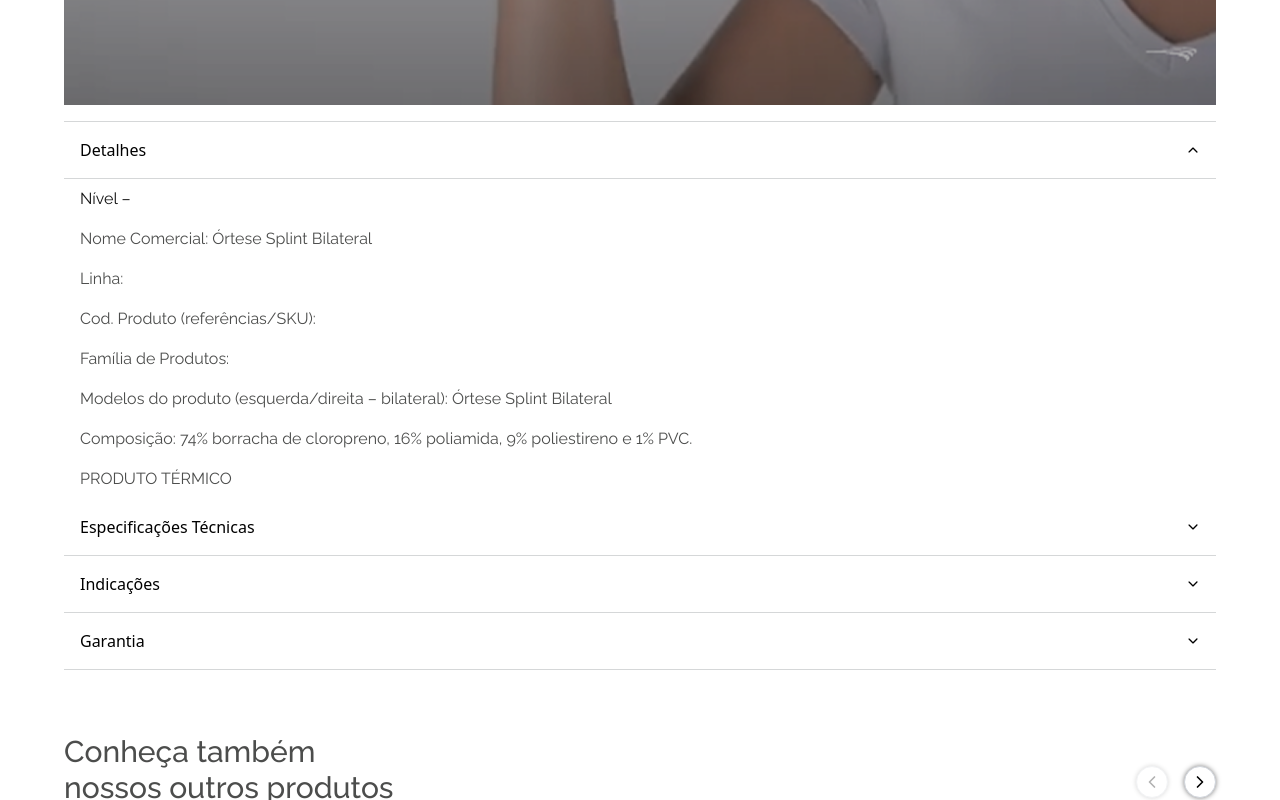
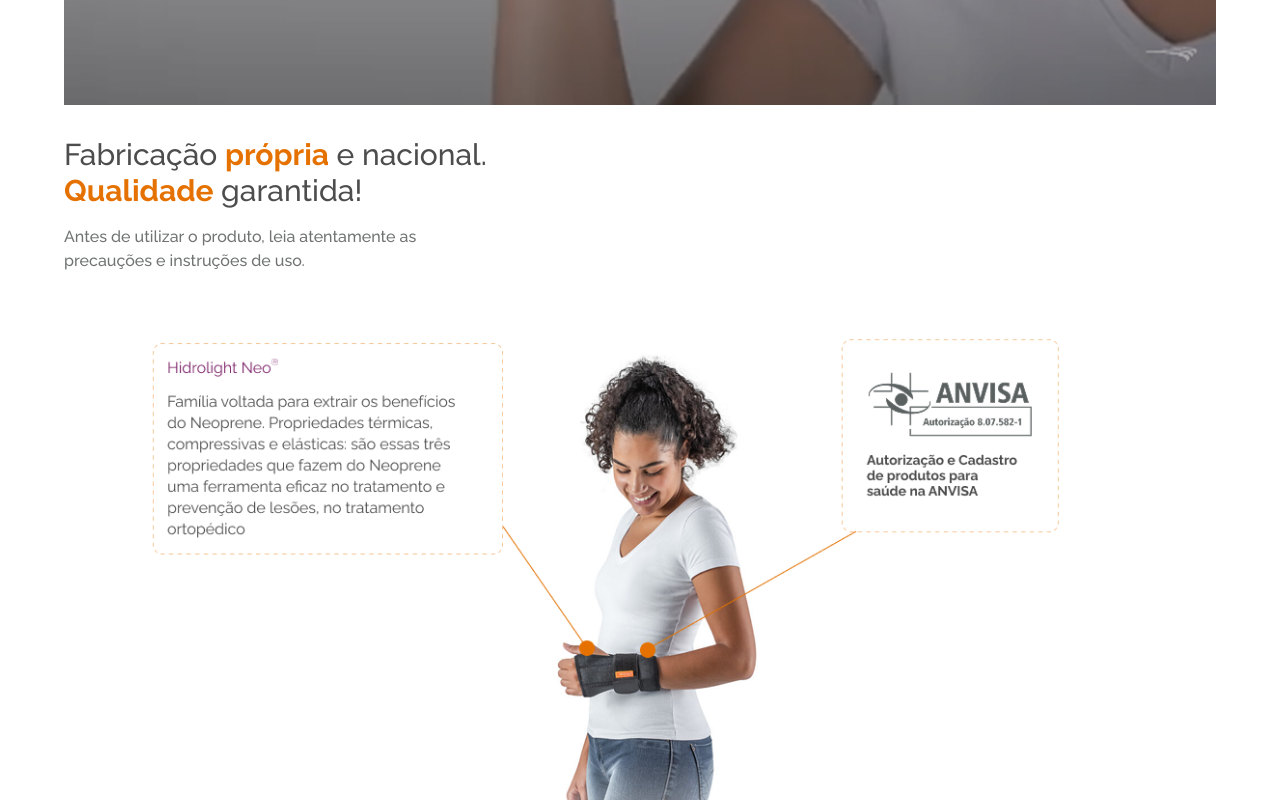
Before and after one commit to GefersonLopes/Plathanus, a React (Vite) app in the folder client/: page /produto/1 in a window 1280 px wide. Shown: the part 940-1740 px from the top of the page. Built offline with nearby package versions, Linux system fonts and the light colour scheme.

Commit message:
feat: adding img of quality

```diff
--- a/client/src/components/layout/ProductAbout/index.tsx
+++ b/client/src/components/layout/ProductAbout/index.tsx
@@ -91,7 +91,7 @@ const ProductAbout = ({
   ];
 
   return (
-    <section className="mt-4 border-t border-[#D5D7D8]">
+    <section className="border-t border-[#D5D7D8]">
       {sections.map((section) => (
         <FilterSection
           key={section.title}
--- /dev/null
+++ b/client/src/components/layout/QualitySection/index.tsx
@@ -0,0 +1,35 @@
+import React from "react";
+
+export interface HighlightBox {
+  title?: string;
+  image?: string;
+  description: string;
+}
+
+export interface QualitySectionProps {
+  note?: string;
+  productImage: string;
+  productImageAlt?: string;
+}
+
+const QualitySection: React.FC<QualitySectionProps> = ({
+  note = "",
+  productImage,
+  productImageAlt = "",
+}) => {
+  return (
+    <section className="flex flex-col gap-4 font-raleway mt-8">
+      <h2 className="max-w-[451px] text-quaternary text-3xl font-medium">
+        Fabricação <span className="font-bold text-primary">própria</span> e
+        nacional. <span className="font-bold text-primary">Qualidade</span>{" "}
+        garantida!
+      </h2>
+      <p className="max-w-[400px] text-base text-[#707372] font-medium">
+        {note}
+      </p>
+      <img src={productImage} alt={productImageAlt} />
+    </section>
+  );
+};
+
+export default QualitySection;
--- a/client/src/pages/ProductPage.tsx
+++ b/client/src/pages/ProductPage.tsx
@@ -5,6 +5,7 @@ import ProductAbout from "../components/layout/ProductAbout";
 import ProductDetails from "../components/layout/ProductDetails";
 import ProductsCarousel from "../components/layout/ProductsCorrousel";
 import { products } from "../components/layout/ProductsList/data";
+import QualitySection from "../components/layout/QualitySection";
 import Breadcrumbs from "../components/ui/Breadcrumbs";
 import VideoThumbnail from "../components/ui/Video";
 import { downloadBrochure } from "../utils/generics/downloadImg";
@@ -47,6 +48,11 @@ const ProductPage = () => {
         alt="Vídeo de apresentação do produto"
         className="w-full h-auto mt-6 mb-4"
       />
+      <QualitySection
+        note="Antes de utilizar o produto, leia atentamente as precauções e instruções de uso."
+        productImage="/assets/covers/quality.png"
+        productImageAlt={product?.title || ""}
+      />
       <ProductAbout {...product} title="Órtese Splint Bilateral" />
       <ProductsCarousel
         heading="Conheça também nossos outros produtos"
```
Also changed, not shown: client/public/assets/covers/quality.png (added), 1 other file (tests, documents, lock files or other folders).
